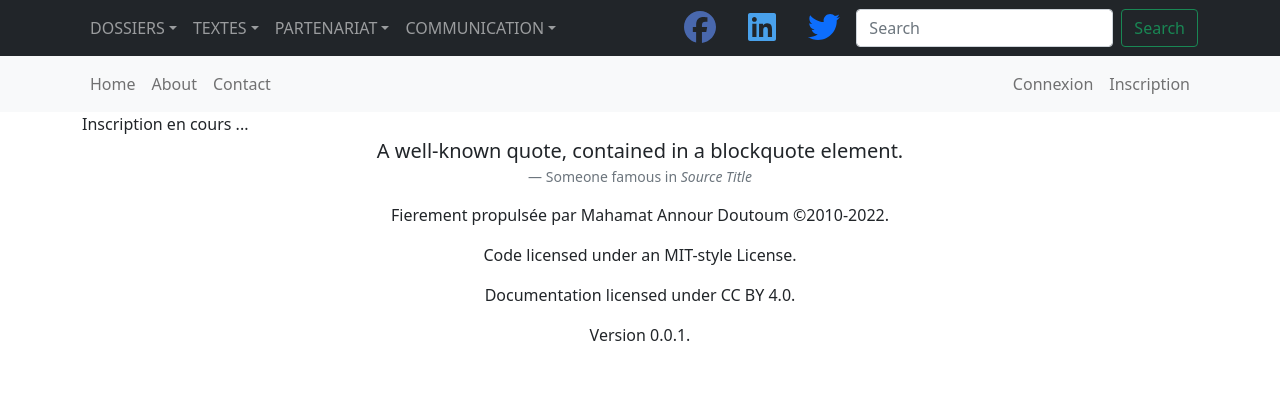
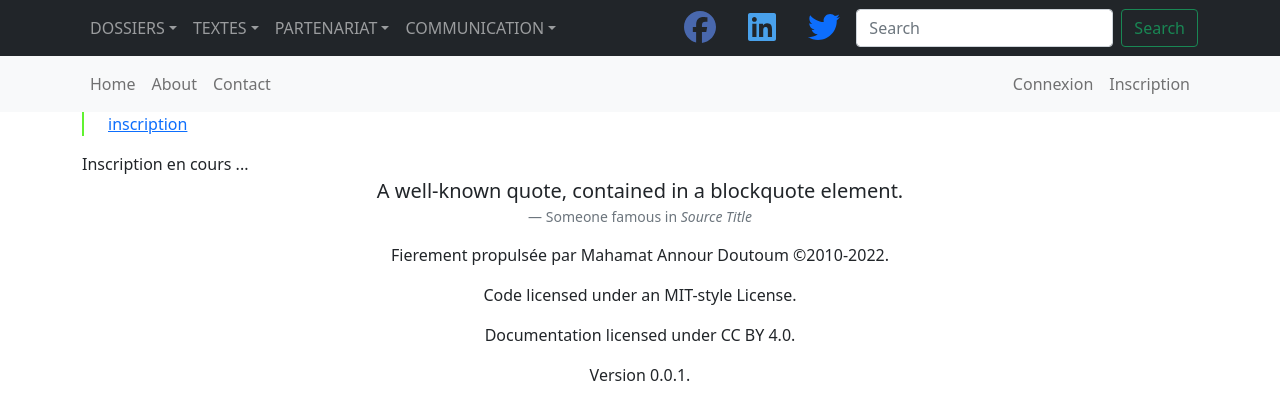
Before and after one commit to doutoum90/react-site, a React (Create React App) app: page /inscription in a window 1280 px wide. Shown: the top 420 px of the page. Built offline with nearby package versions, Linux system fonts and the light colour scheme.

Commit message:
add breadcrumb

```diff
--- /dev/null
+++ b/src/components/BreadcrumbCustom.tsx
@@ -0,0 +1,23 @@
+import { Breadcrumb, Container } from "react-bootstrap";
+import { useLocation } from "react-router-dom";
+
+export function BreadcrumbCustom() {
+  const location = useLocation();
+  const routes = location.pathname.split("/").slice(1);
+
+  return (
+    <>
+      <Container>
+        <Breadcrumb>
+          {routes.map((route) => {
+            return (
+              <Breadcrumb.Item key={route} href={"/" + route}>
+                {route}
+              </Breadcrumb.Item>
+            );
+          })}
+        </Breadcrumb>
+      </Container>
+    </>
+  );
+}
--- a/src/components/NavBarTop.tsx
+++ b/src/components/NavBarTop.tsx
@@ -64,7 +64,7 @@ export default function NavBarTop() {
   ];
 
   return (
-    <Navbar expand="lg" bg="dark" variant="dark">
+    <Navbar key="top1" expand="lg" bg="dark" variant="dark">
       <Container key="cont">
         <Navbar.Collapse key="nav1" id="basic-navbar-nav">
           <Nav key="nav12" className="me-auto">
--- a/src/components/header.tsx
+++ b/src/components/header.tsx
@@ -4,12 +4,14 @@ import { IMenus } from "../interfaces/menus.interface";
 import "./Header.css";
 import NavBarTop from "./NavBarTop";
 import NavBarBottom from "./NavBarBottom";
+import { BreadcrumbCustom } from "./BreadcrumbCustom";
 
 export default function Header({ menus }: { menus: IMenus }): JSX.Element {
   return (
     <>
       <NavBarTop key="top" />
       <NavBarBottom menus={menus} key="bottom" />
+      <BreadcrumbCustom />
     </>
   );
 }
```
